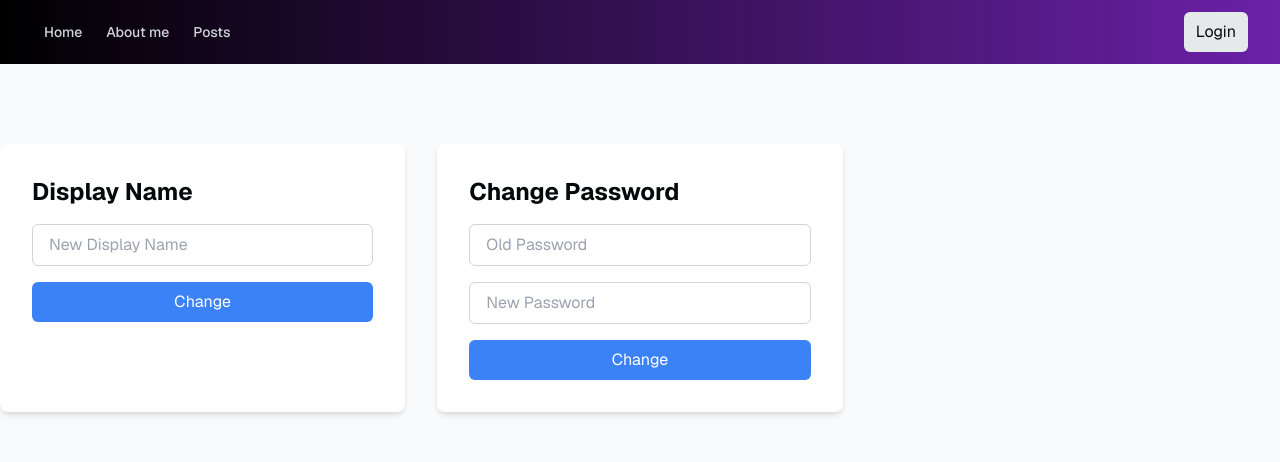
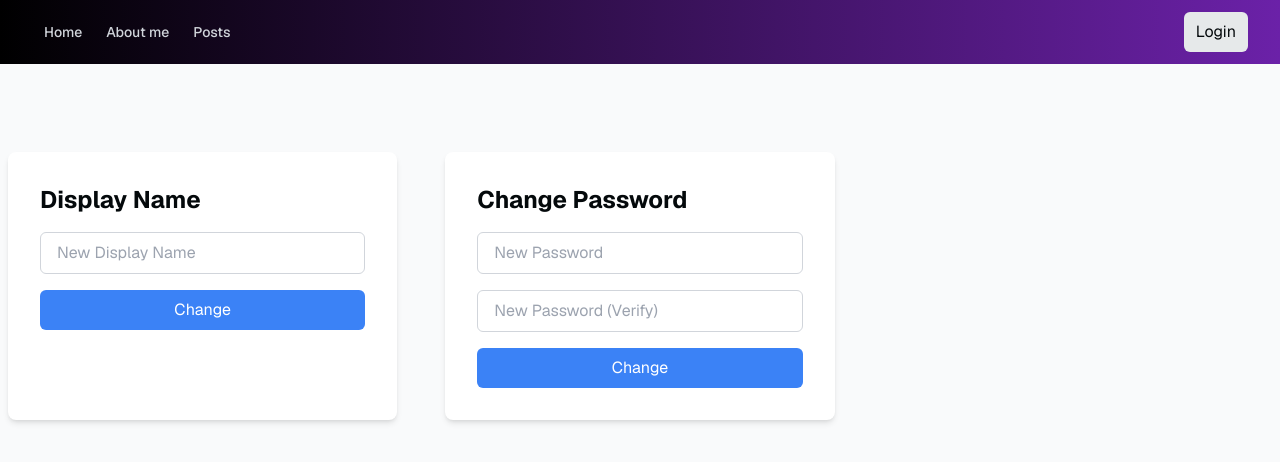
Before and after one commit to Halldor-Hrafn/my-nextjs-portfolio, a Next.js app: page /profile/1/settings in a window 1280 px wide. Shown: the top 462 px of the page. Built offline with nearby package versions, Linux system fonts and the light colour scheme; no server answers.

Commit message:
Worked more on the changing of passwords while the user is logged in.

```diff
--- a/app/profile/[id]/settings/page.tsx
+++ b/app/profile/[id]/settings/page.tsx
@@ -1,8 +1,16 @@
 import Navbar from "@/components/Navbar";
 import { createClient } from "@/utils/supabase/server";
 import { cookies } from "next/headers";
+import { redirect } from "next/navigation";
 
-export default async function Page() {
+export default async function Page({
+  searchParams,
+}: {
+  searchParams: {
+    passwordErrorMessage: string,
+    passwordSuccessMessage: string
+   };
+}) {
   const cookieStore = cookies();
   const supabase = createClient(cookieStore);
 
@@ -20,9 +28,7 @@ export default async function Page() {
       .from("profiles")
       .update({ user_name: displayName })
       .eq("auth_id", userId);
-
-    console.log(error);
-  }
+  };
 
   const handlePasswordReset = async (formData: FormData) => {
     "use server";
@@ -30,21 +36,32 @@ export default async function Page() {
     const cookiesStore = cookies();
     const supabase = createClient(cookiesStore);
 
-    const oldPassword = formData.get("oldPassword") as string;
+    const userId = (await supabase.auth.getUser()).data?.user?.id;
+
     const newPassword = formData.get("newPassword") as string;
+    const newPasswordVerify = formData.get("newPasswordVerify") as string;
+
+    if (newPassword !== newPasswordVerify) {
+      return redirect(`/profile/${userId}/settings?passwordErrorMessage=Passwords do not match`);
+    }
 
     const { error } = await supabase.auth.updateUser({
-      password: newPassword,
+      password: newPasswordVerify,
     });
+
+    return redirect(`/profile/${userId}/settings?passwordSuccessMessage=Password changed`)
   };
 
   return (
     <div className="flex-1 w-full flex flex-col gap-20 items-center">
       <Navbar />
       <main className="w-full grid grid-cols-1 md:grid-cols-2 lg:grid-cols-3 gap-8">
-        <div className="col-span-1 bg-white rounded-lg shadow-md p-8">
+        <div className="col-span-1 bg-white rounded-lg shadow-md p-8 m-2">
           <h2 className="text-2xl font-bold mb-4">Display Name</h2>
-          <form action={handleDisplayNameChange} className="flex flex-col gap-4">
+          <form
+            action={handleDisplayNameChange}
+            className="flex flex-col gap-4"
+          >
             <input
               type="text"
               placeholder="New Display Name"
@@ -59,19 +76,19 @@ export default async function Page() {
             </button>
           </form>
         </div>
-        <div className="col-span-1 bg-white rounded-lg shadow-md p-8">
+        <div className="col-span-1 bg-white rounded-lg shadow-md p-8 m-2">
           <h2 className="text-2xl font-bold mb-4">Change Password</h2>
           <form action={handlePasswordReset} className="flex flex-col gap-4">
             <input
               type="password"
-              placeholder="Old Password"
-              name="oldPassword"
+              placeholder="New Password"
+              name="newPassword"
               className="w-full px-4 py-2 border border-gray-300 rounded-md focus:outline-none focus:ring-2 focus:ring-blue-500"
             />
             <input
               type="password"
-              placeholder="New Password"
-              name="newPassword"
+              placeholder="New Password (Verify)"
+              name="newPasswordVerify"
               className="w-full px-4 py-2 border border-gray-300 rounded-md focus:outline-none focus:ring-2 focus:ring-blue-500"
             />
             <button
@@ -80,6 +97,16 @@ export default async function Page() {
             >
               Change
             </button>
+            {searchParams?.passwordErrorMessage && (
+              <p className="mt-4 p-4 bg-red-100 text-red-900 text-center">
+                {searchParams.passwordErrorMessage}
+              </p>
+            )}
+            {searchParams?.passwordSuccessMessage && (
+              <p className="mt-4 p-4 bg-green-100 text-green-900 text-center">
+                {searchParams.passwordSuccessMessage}
+              </p>
+            )}
           </form>
         </div>
       </main>
```
